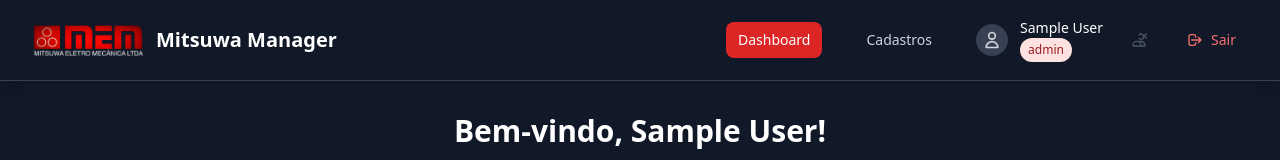
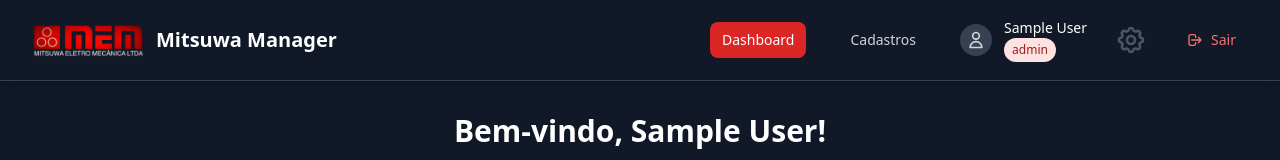
Before and after one commit to felipegalobart/service-orders-frontend, a React (Vite) app: page /dashboard in a window 1280 px wide. Shown: the top 160 px of the page. Built offline with nearby package versions, Linux system fonts and the light colour scheme; no server answers; sample sign-in values are in the browser's storage.

Commit message:
feat: alterar ícone de gerenciamento de usuários para engrenagem
- Substituir ícone de usuários por ícone de engrenagem (configurações)
- Aumentar tamanho do ícone de h-4 w-4 para h-8 w-8
- Melhorar visual e semântica do botão de administração

```diff
--- a/src/components/layout/Header/index.tsx
+++ b/src/components/layout/Header/index.tsx
@@ -90,8 +90,9 @@
                                         size="sm"
                                         className="text-blue-400 hover:text-blue-300 hover:bg-blue-900/20"
                                     >
-                                        <svg className="h-4 w-4" fill="none" viewBox="0 0 24 24" stroke="currentColor">
-                                            <path strokeLinecap="round" strokeLinejoin="round" strokeWidth={2} d="M12 4.354a4 4 0 110 5.292M15 21H3v-1a6 6 0 0112 0v1zm0 0h6v-1a6 6 0 00-9-5.197m13.5-9a2.5 2.5 0 11-5 0 2.5 2.5 0 015 0z" />
+                                        <svg className="h-8 w-8" fill="none" viewBox="0 0 24 24" stroke="currentColor">
+                                            <path strokeLinecap="round" strokeLinejoin="round" strokeWidth={2} d="M10.325 4.317c.426-1.756 2.924-1.756 3.35 0a1.724 1.724 0 002.573 1.066c1.543-.94 3.31.826 2.37 2.37a1.724 1.724 0 001.065 2.572c1.756.426 1.756 2.924 0 3.35a1.724 1.724 0 00-1.066 2.573c.94 1.543-.826 3.31-2.37 2.37a1.724 1.724 0 00-2.572 1.065c-.426 1.756-2.924 1.756-3.35 0a1.724 1.724 0 00-2.573-1.066c-1.543.94-3.31-.826-2.37-2.37a1.724 1.724 0 00-1.065-2.572c-1.756-.426-1.756-2.924 0-3.35a1.724 1.724 0 001.066-2.573c-.94-1.543.826-3.31 2.37-2.37.996.608 2.296.07 2.572-1.065z" />
+                                            <path strokeLinecap="round" strokeLinejoin="round" strokeWidth={2} d="M15 12a3 3 0 11-6 0 3 3 0 016 0z" />
                                         </svg>
                                     </Button>
                                 )}
```
